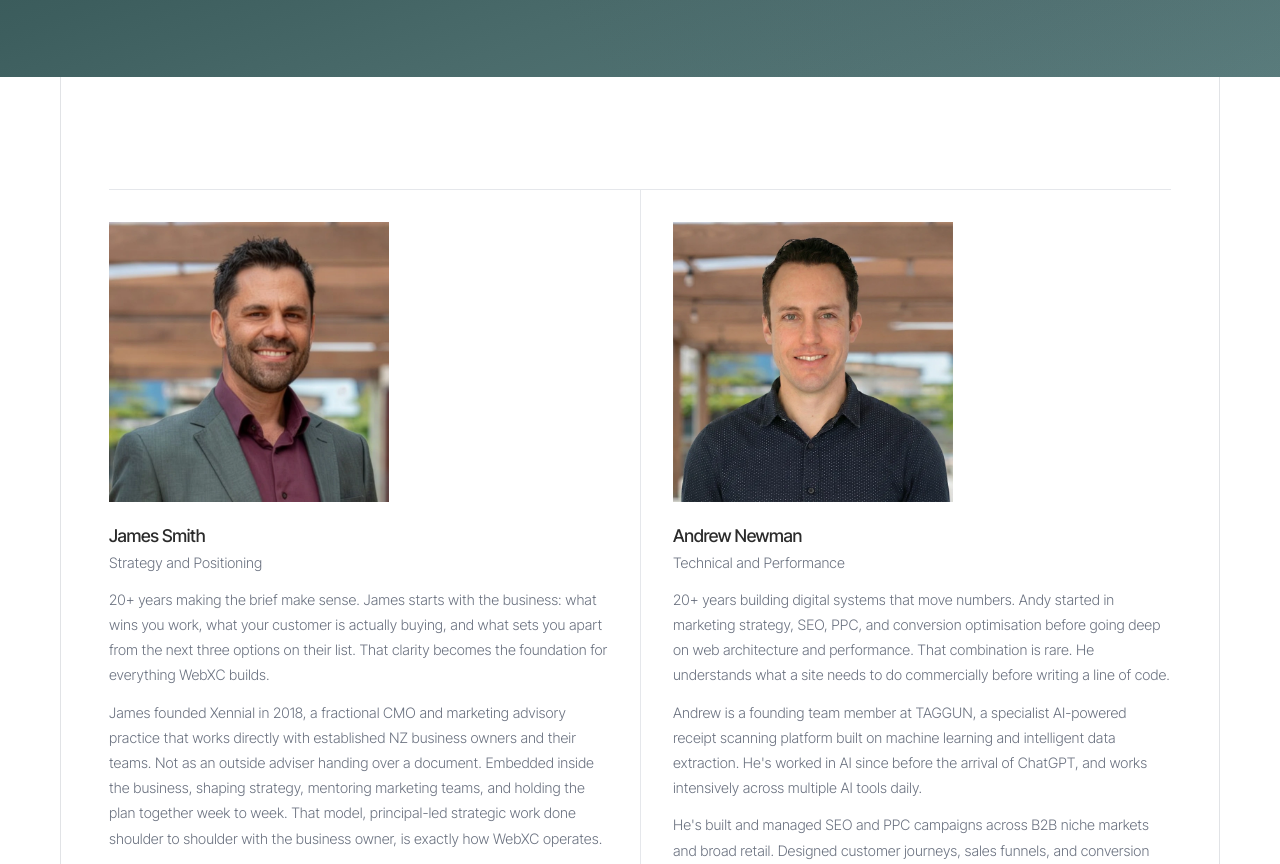
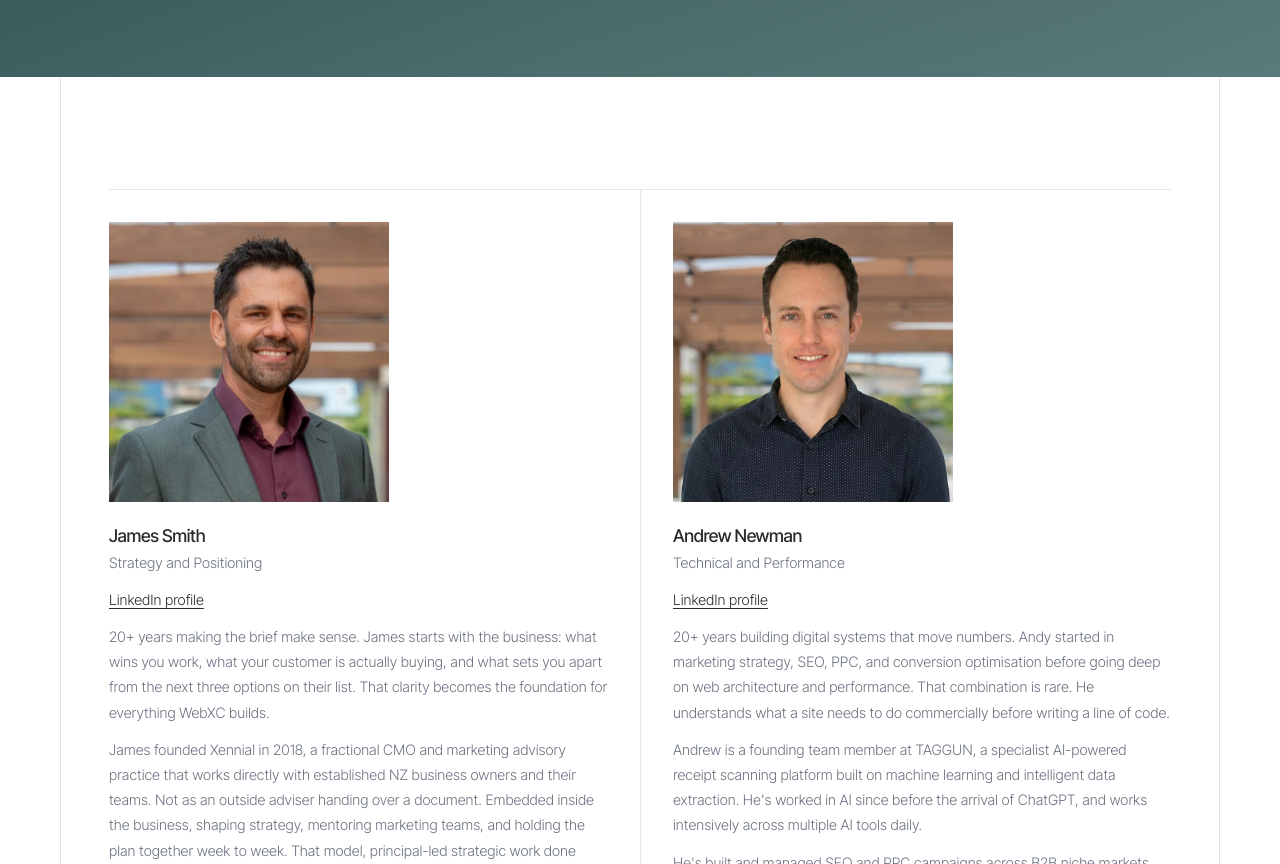
Before and after one commit to colasix/my-site, a website: page about/index.html in a window 1280 px wide. Shown: the part 236-1100 px from the top of the page. Drawn offline with Linux system fonts and the light colour scheme; files whose address does not match are found by name.

Commit message:
Refine site styling and update favicon

```diff
--- a/about/index.html
+++ b/about/index.html
@@ -28,6 +28,7 @@
         <img src="{{ROOT}}/assets/img/james-smith.webp" alt="James Smith" class="bio-photo" width="480" height="560">
         <h3>James Smith</h3>
         <p class="bio-title">Strategy and Positioning</p>
+        <p class="bio-link"><a href="https://www.linkedin.com/in/jamesxennial/" target="_blank" rel="noopener noreferrer">LinkedIn profile</a></p>
         <p>20+ years making the brief make sense. James starts with the business: what wins you work, what your customer is actually buying, and what sets you apart from the next three options on their list. That clarity becomes the foundation for everything WebXC builds.</p>
         <p>James founded Xennial in 2018, a fractional CMO and marketing advisory practice that works directly with established NZ business owners and their teams. Not as an outside adviser handing over a document. Embedded inside the business, shaping strategy, mentoring marketing teams, and holding the plan together week to week. That model, principal-led strategic work done shoulder to shoulder with the business owner, is exactly how WebXC operates.</p>
         <p>Before going out on his own, James ran a marketing consultancy supporting SMEs with outsourced marketing services. Before that, he managed marketing communications for Panasonic New Zealand across the full marketing mix: brand, trade marketing, in-store, and demand generation. He's also run acquisition and retention campaigns for Mercury Energy and managed brand for TNT Magazine in London.</p>
@@ -39,6 +40,7 @@
         <img src="{{ROOT}}/assets/img/andrew-newman.webp" alt="Andrew Newman" class="bio-photo" width="480" height="560">
         <h3>Andrew Newman</h3>
         <p class="bio-title">Technical and Performance</p>
+        <p class="bio-link"><a href="https://www.linkedin.com/in/andrewlnewman/" target="_blank" rel="noopener noreferrer">LinkedIn profile</a></p>
         <p>20+ years building digital systems that move numbers. Andy started in marketing strategy, SEO, PPC, and conversion optimisation before going deep on web architecture and performance. That combination is rare. He understands what a site needs to do commercially before writing a line of code.</p>
         <p>Andrew is a founding team member at TAGGUN, a specialist AI-powered receipt scanning platform built on machine learning and intelligent data extraction. He's worked in AI since before the arrival of ChatGPT, and works intensively across multiple AI tools daily.</p>
         <p>He's built and managed SEO and PPC campaigns across B2B niche markets and broad retail. Designed customer journeys, sales funnels, and conversion pathways for businesses from startup through to sale. He led the full digital transformation of a New Zealand services company, holding the position through its growth phase and eventual acquisition.</p>
--- a/assets/css/main.css
+++ b/assets/css/main.css
@@ -1623,6 +1623,12 @@ h1, h2, h3 {
     margin-bottom: 1rem;
 }
 
+.bio-link {
+    font-size: 0.85rem;
+    margin-bottom: 1.25rem;
+    max-width: none;
+}
+
 .bio-card p {
     font-size: 0.9rem;
     color: var(--color-text-secondary);
```
Also changed, not shown: favicon.svg.
